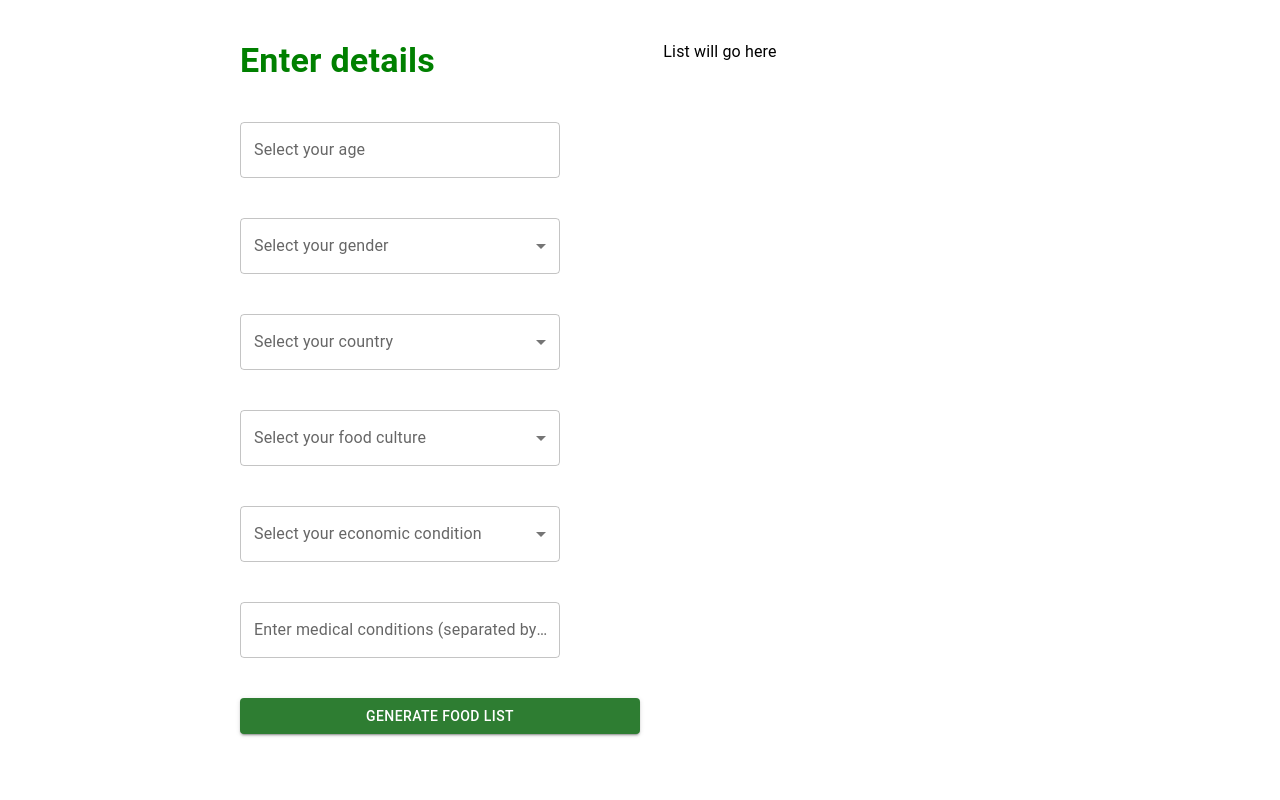
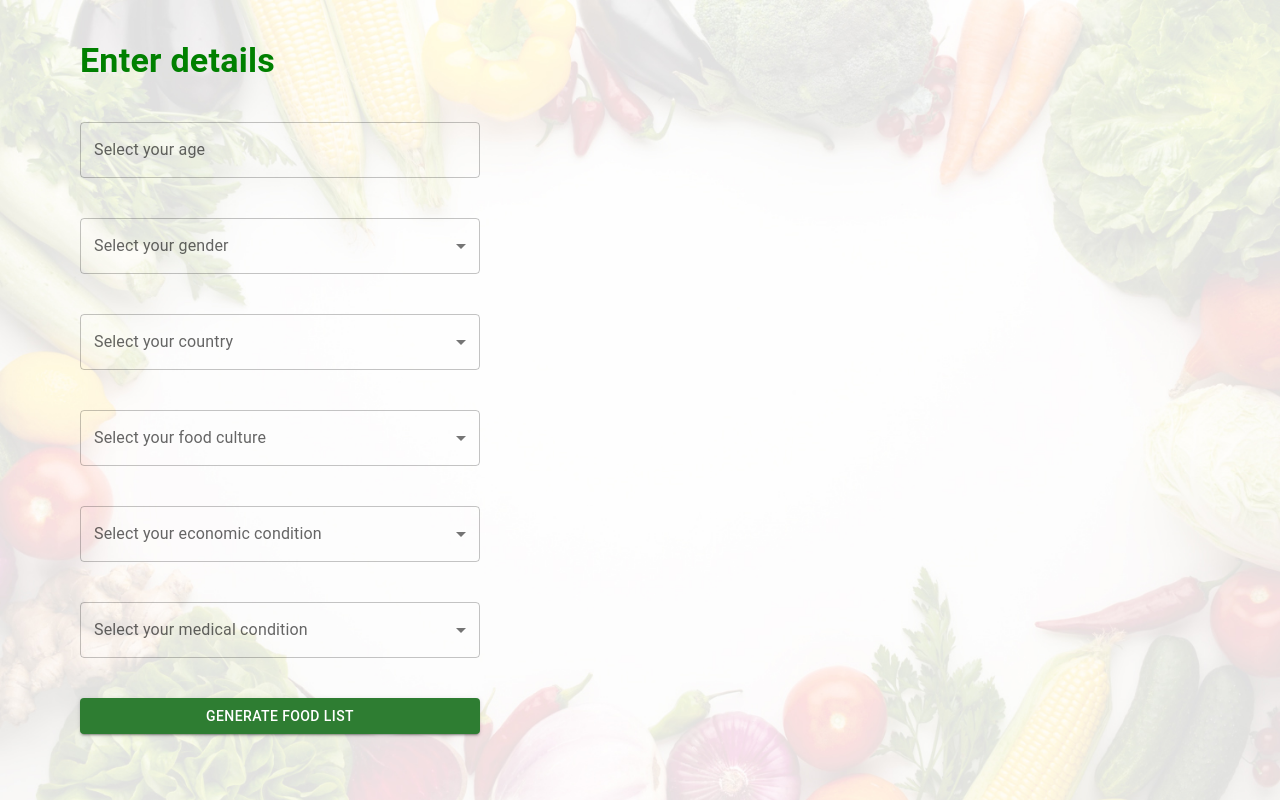
Before and after one commit to S-M-J-I/automated-nutrition-frontend, a React (Create React App) app: page / in a window 1280 px wide. Built offline with nearby package versions, Linux system fonts and the light colour scheme.

Commit message:
Added UI changes

```diff
--- a/package.json
+++ b/package.json
@@ -6,6 +6,7 @@
   "dependencies": {
     "@emotion/react": "^11.11.1",
     "@emotion/styled": "^11.11.0",
+    "@mui/icons-material": "^5.14.15",
     "@mui/material": "^5.14.13",
     "@testing-library/jest-dom": "^5.17.0",
     "@testing-library/react": "^13.4.0",
--- a/src/App.js
+++ b/src/App.js
@@ -1,6 +1,7 @@
-import { FormControl, Select, InputLabel, MenuItem, Box, Grid, Typography, TextField, Button } from '@mui/material';
+import { FormControl, Select, InputLabel, MenuItem, Box, Grid, Typography, TextField, Button, Paper, Card } from '@mui/material';
 import './App.css';
 import { useState } from 'react';
+import ListView from './components/ListView';
 
 function App() {
 
@@ -11,11 +12,107 @@ function App() {
   const [income, setIncome] = useState("")
   const [medConds, setMedicalConds] = useState("")
 
+  const [totalPrice, setTotalPrice] = useState(0)
+
+  const [foodList, setFoodList] = useState([])
+  const [nutritionMeasureList, setNutritionMeasureList] = useState([])
+  const [foodPriceList, setFoodPriceList] = useState([])
+
+  const [foodAvoidList, setFoodAvoidList] = useState()
+
+  const [totalItems, setTotalItems] = useState(0)
+
+
+  const generateFoodList = () => {
+    let ageGroup = ""
+    if (age >= 9 && age <= 13) {
+      ageGroup = "K"
+    }
+    else if (age >= 14 && age <= 50) {
+      ageGroup = "A"
+    }
+    else {
+      ageGroup = "E"
+    }
+
+    let cultureGroup = culture.charAt(0)
+    let genderGroup = gender.charAt(0)
+    let countryGroup = country.charAt(0)
+    let economicCond = income.charAt(0)
+
+    setMedicalConds(medConds.toLowerCase())
+
+
+    const med = {
+      diabetes: 0,
+      cardiovascular: 0,
+      kidney: 0,
+      gastrological: 0,
+      normal: 0
+    }
+
+    med[medConds] = 1
+
+    const body = {
+      country: countryGroup,
+      culture: cultureGroup,
+      economicCond: economicCond,
+      gender: genderGroup,
+      ageGroup: ageGroup,
+      ...med
+    }
+
+
+    fetch("http://127.0.0.1:5000/get-food", {
+      method: "POST",
+      mode: "cors",
+      headers: {
+        "Content-Type": "application/json"
+      },
+      body: JSON.stringify(body)
+    })
+      .then((res) => res.json())
+      .then(data => {
+        const nLi = []
+        const fLi = []
+
+        for (let key in data[0]) {
+          if (key.includes("/day")) {
+            const obj = {}
+            if (data[0][key] !== NaN) {
+              obj[key] = data[0][key]
+              nLi.push(obj)
+            }
+
+          } else {
+            fLi.push({ name: key })
+          }
+        }
+
+        // console.log(nutritionMeasureList)
+        console.log(data[1])
+
+        setFoodList(fLi)
+        setNutritionMeasureList(nLi)
+        setFoodPriceList(data[1])
+
+        if (data.length === 3) {
+          setFoodAvoidList(data[2].avoid)
+        }
+
+      })
+      .catch((err) => {
+        alert(err)
+      })
+
+
+  }
+
 
   return (
     <div className="App">
-      <Grid container spacing={0} sx={{ paddingTop: 5, paddingLeft: 30, paddingRight: 50 }} >
-        <Grid item xs={6} sx={{ justifyContent: "left", textAlign: "left" }} >
+      <Grid container spacing={0} sx={{ paddingTop: 5, paddingLeft: 10 }} >
+        <Grid item xs={4} sx={{ justifyContent: "left", textAlign: "left" }} >
           <Typography sx={{ marginBottom: 5, textAlign: "left", color: "green", fontWeight: "bold" }} variant='h4'>Enter details</Typography>
           <Box sx={{ marginBottom: 5 }}>
             <FormControl fullWidth sx={{ maxWidth: 400 }}>
@@ -92,23 +189,51 @@ function App() {
           </Box>
           <Box sx={{ marginBottom: 5 }}>
             <FormControl fullWidth sx={{ maxWidth: 400 }}>
-              <TextField
-                label="Enter medical conditions (separated by commas)"
-                placeholder='Ex: Diabetes, Heart Disease, ...'
+              <InputLabel id="demo-simple-select-required-label">Select your medical condition</InputLabel>
+              <Select
+                labelId="demo-simple-select-required-label"
+                id="demo-simple-select"
                 value={medConds}
-                onChange={(event) => setMedicalConds(event.target.value)}
-              />
+                label="Medical Condition"
+                onChange={(event) => { setMedicalConds(event.target.value) }}
+              >
+                <MenuItem value={"normal"}>No Medical Conditions</MenuItem>
+                <MenuItem value={"diabetes"}>Diabetes</MenuItem>
+                <MenuItem value={"cardiovascular"}>Cardiovascular</MenuItem>
+                <MenuItem value={"kidney"}>Kidney</MenuItem>
+                <MenuItem value={"gastrological"}>Gastrological</MenuItem>
+              </Select>
             </FormControl>
           </Box>
+          <Button variant='contained' color='success' fullWidth sx={{ maxWidth: 400 }} onClick={generateFoodList}>
+            Generate Food List
+          </Button>
         </Grid>
-        <Grid item xs={6}>
-          <Typography>List will go here</Typography>
+        <Grid item xs={4} justifyContent={"center"} alignItems={"center"} >
+          <Typography color={"green"} variant='h6'>{foodList.length > 0 ? "Your Recommended Food Items" : ""}</Typography>
+          <div>{"\n"}</div>
+          {
+            foodList.length > 0 &&
+            <Paper style={{ height: '600px', overflow: 'auto', marginTop: 10 }}>
+              <ListView foodItems={foodList} foodPrice={foodPriceList} totalPrice={totalPrice} setTotalPrice={setTotalPrice} totalItems={totalItems} setTotalItems={setTotalItems} />
+            </Paper>
+          }
+          {foodList.length > 0 && <Typography color={"green"} variant='h6' sx={{ marginTop: 3 }}>Price: $ {totalPrice}</Typography>}
         </Grid>
-        <Button variant='contained' color='success' fullWidth sx={{ maxWidth: 400 }}>
-          Generate Food List
-        </Button>
+        {
+          medConds !== "normal" &&
+          <Grid item xs={4} textAlign={"center"} justifyContent={"center"} alignItems={"center"} >
+            <Typography color={"green"} variant='h6'>{foodList.length > 0 ? "Food Not Recommended" : ""}</Typography>
+            {foodList.length > 0 &&
+              <Card sx={{ marginLeft: 8, marginRight: 8, padding: 2, marginTop: 1, backgroundColor: "pink" }}>
+                <strong>Disclaimer:<br />These are the lists of food we recommend that you do not take. We advise, for more accuracy and safety, that you consult a doctor.</strong>
+                <hr />
+                {foodAvoidList}
+              </Card>}
+          </Grid>
+        }
       </Grid>
-    </div>
+    </div >
   );
 }
 
--- /dev/null
+++ b/src/components/ListCard.js
@@ -0,0 +1,59 @@
+import { Button, Card, Chip, Grid, IconButton } from '@mui/material'
+import React, { useState } from 'react'
+import { RemoveCircle, AddCircle, RemoveCircleOutline, AddCircleOutline } from '@mui/icons-material';
+
+function ListCard({ name, price, totalPrice, setTotalPrice, totalItems, setTotalItems }) {
+
+    const [count, setCount] = useState(0)
+
+    return (
+        <Card variant='outlined' sx={{ padding: 1, marginLeft: 2, marginRight: 2, marginBottom: 2, marginTop: 1, borderColor: "green" }}>
+            <Grid container justifyContent={"center"} alignItems={"center"} >
+                <Grid item xs={2} justifyContent={"center"} alignItems={"center"} >
+                    <IconButton aria-label='Add Food Item' color='success' onClick={() => {
+                        if (totalItems > 0 && count > 0) {
+                            if (totalPrice - price < 0) {
+                                setTotalPrice(0)
+                            } else {
+                                setTotalPrice(totalPrice - price);
+                                if (totalPrice < 0) {
+                                    setTotalPrice(0)
+                                }
+                            }
+                            if (count > 0) {
+                                setCount(count - 1);
+                                setTotalItems(totalItems - 1);
+                            }
+                        }
+
+                        if (totalPrice < 0) {
+                            setTotalPrice(0)
+                        }
+
+                    }}>
+                        <RemoveCircleOutline fontSize='medium' />
+                    </IconButton>
+                </Grid>
+                <Grid item xs={7} justifyContent={"center"} alignItems={"center"} textAlign={"center"} >
+                    <div >
+                        <strong>{name}</strong> - <Chip color='success' label={`$ ${price}`} />
+                    </div>
+                    <div style={{ marginTop: 10 }}>
+                        <strong>Items taken:</strong> <Chip label={`${count}`} />
+                    </div>
+                </Grid>
+                <Grid item xs={2} justifyContent={"center"} alignItems={"center"} >
+                    <IconButton aria-label='Add Food Item' color='success' onClick={() => {
+                        setTotalPrice(totalPrice + price);
+                        setCount(count + 1)
+                        setTotalItems(totalItems + 1)
+                    }}>
+                        <AddCircle fontSize='medium' />
+                    </IconButton>
+                </Grid>
+            </Grid>
+        </Card>
+    )
+}
+
+export default ListCard
--- /dev/null
+++ b/src/components/ListView.js
@@ -0,0 +1,16 @@
+import React from 'react'
+import ListCard from './ListCard';
+
+function ListView({ foodItems, foodPrice, totalPrice, setTotalPrice, totalItems, setTotalItems }) {
+    const cardItems = foodItems.map((item, index) => {
+        return <ListCard key={index} name={item.name} price={foodPrice[item.name]} totalPrice={totalPrice} setTotalPrice={setTotalPrice} totalItems={totalItems} setTotalItems={setTotalItems} />
+    });
+
+    return (
+        <div style={{ textAlign: "center", alignItems: "center", alignContent: "center", justifyContent: "center" }}>
+            {cardItems}
+        </div>
+    )
+}
+
+export default ListView
--- a/src/index.css
+++ b/src/index.css
@@ -5,6 +5,9 @@ body {
     sans-serif;
   -webkit-font-smoothing: antialiased;
   -moz-osx-font-smoothing: grayscale;
+  background: url("../public/bg.jpg");
+  background-repeat: no-repeat;
+  background-size: cover;
 }
 
 code {
```
Also changed, not shown: public/bg.jpg (added), 1 other file (tests, documents, lock files or other folders).
